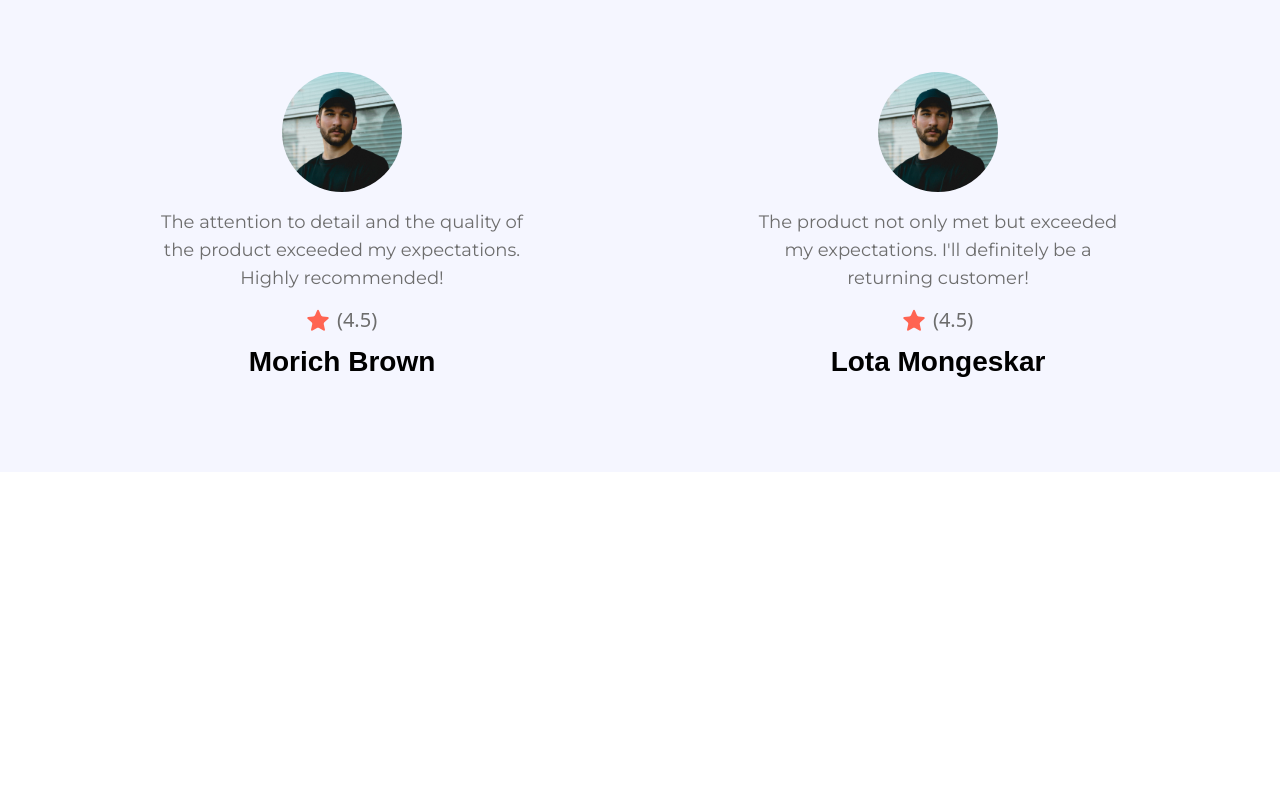
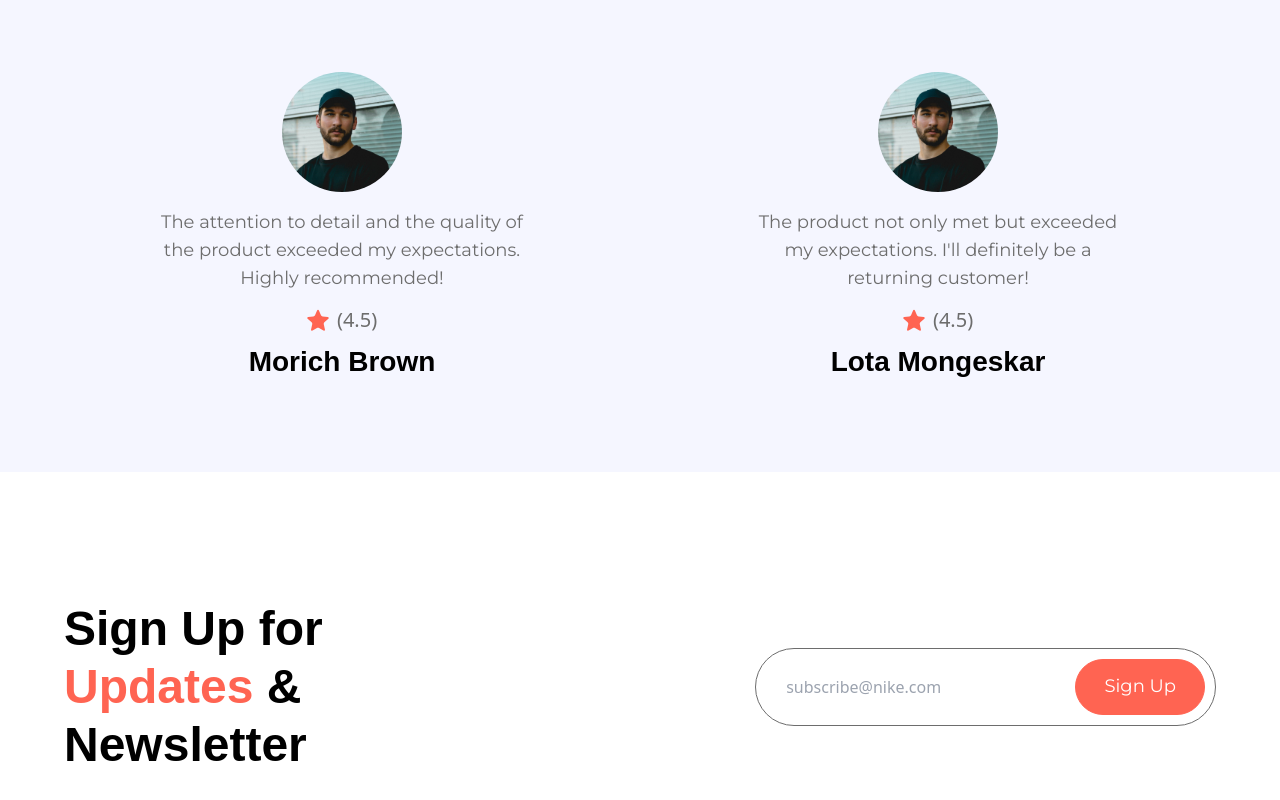
Before and after one commit to Ali-Fikri/nike, a React (Vite) app: page / in a window 1280 px wide. Shown: the part 3748-4548 px from the top of the page. Before the commit the page ends 4220 px from the top, so only its background shows below. Built offline with nearby package versions, Linux system fonts and the light colour scheme; a web font is replaced by a local one.

Commit message:
create subscribe section

```diff
--- a/src/App.tsx
+++ b/src/App.tsx
@@ -5,7 +5,7 @@ import {
   Services,
   SpecialOffer,
   CustomerReviews,
-  // Subscribe,
+  Subscribe,
 } from "./sections";
 
 import Nav from "./components/Nav";
@@ -32,6 +32,9 @@ const App = () => {
       <section className="padding bg-pale-blue">
         <CustomerReviews />
       </section>
+      <section className="padding-x py-16 sm:py-32">
+        <Subscribe />
+      </section>
 
     </main>
   );
--- a/src/sections/Subscribe.tsx
+++ b/src/sections/Subscribe.tsx
@@ -1,7 +1,28 @@
+import { Button } from "../components";
+
 const Subscribe = () => {
   return (
-    <div>Subscribe</div>
-  )
-}
+    <section
+      id="contact-us"
+      className="flex justify-between items-center max-lg:flex-col gap-10 max-container"
+    >
+      <h2 className="flex-1 section-heading lg:max-w-md">
+        Sign Up for <span className="text-coral-red">Updates</span> & Newsletter
+      </h2>
+      <div className="flex-1 flex justify-center items-center max-lg:flex-col gap-5 w-full xl:max-w-[40%] sm:border sm:border-slate-gray rounded-full p-2.5">
+        <input
+          type="text"
+          placeholder="subscribe@nike.com"
+          name="Subscribe"
+          id="Subscribe"
+          className="input"
+        />
+        <div className="max-lg:w-full">
+          <Button label="Sign Up" fullWidth />
+        </div>
+      </div>
+    </section>
+  );
+};
 
-export default Subscribe
+export default Subscribe;
```
